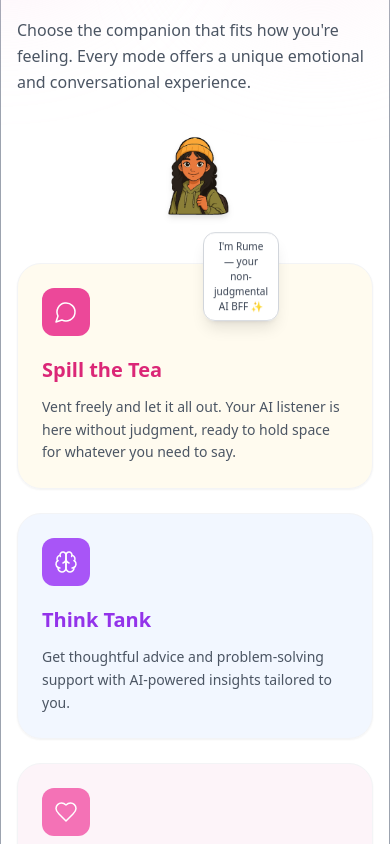
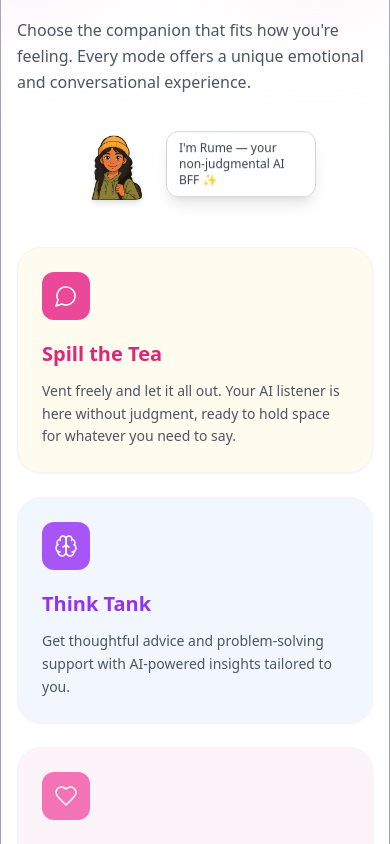
Before and after one commit to ert-developer/Teatalz_landing_page, a React (Vite) app: page / in a window 390 px wide. Shown: the part 1900-2744 px from the top of the page. Built offline with nearby package versions, Linux system fonts and the light colour scheme; no server answers.

Commit message:
Refactor HTML structure, enhance ScrollToTop functionality, and update pricing plan features

```diff
--- a/index.html
+++ b/index.html
@@ -1,15 +1,18 @@
-<!DOCTYPE html>
+<!doctype html>
 <html lang="en">
   <head>
     <meta charset="UTF-8" />
     <link rel="icon" type="image/png" href="/logo.png" />
     <meta name="viewport" content="width=device-width, initial-scale=1.0" />
-    <meta name="description" content="Teatalz - Your AI companion for emotional wellness. Talk, feel, and heal in a space made safe for you." />
+    <meta
+      name="description"
+      content="Teatalz - Your AI companion for emotional wellness. Talk, feel, and heal in a space made safe for you."
+    />
     <title>Teatalz - AI Companion for Emotional Wellness</title>
     <style>
       @font-face {
-        font-family: 'Elms Sans';
-        src: local('Elms Sans'), local('ElmsSans'), local('Elms-Sans');
+        font-family: "Elms Sans";
+        src: local("Elms Sans"), local("ElmsSans"), local("Elms-Sans");
         font-weight: 100 900;
         font-style: normal;
         font-display: swap;
@@ -22,12 +25,12 @@
       // Handle SPA redirect from 404.html on gh-pages
       (function () {
         var params = new URLSearchParams(window.location.search);
-        var redirect = params.get('p');
+        var redirect = params.get("p");
         if (redirect) {
-          params.delete('p');
+          params.delete("p");
           var remaining = params.toString();
-          var url = redirect + (remaining ? '?' + remaining : '');
-          window.history.replaceState(null, '', url);
+          var url = redirect + (remaining ? "?" + remaining : "");
+          window.history.replaceState(null, "", url);
         }
       })();
     </script>
--- a/src/App.tsx
+++ b/src/App.tsx
@@ -1,4 +1,5 @@
 import { Routes, Route, Navigate } from 'react-router-dom';
+import ScrollToTop from './components/ScrollToTop';
 import {
   Navbar,
   Hero,
@@ -46,14 +47,17 @@ function LandingPage() {
 
 function App() {
   return (
-    <Routes>
+    <>
+      <ScrollToTop />
+      <Routes>
       <Route path="/" element={<LandingPage />} />
       <Route path="/cookie-policy" element={<CookiePolicy />} />
       <Route path="/privacy-policy" element={<PrivacyPolicy />} />
       <Route path="/terms-of-service" element={<TermsOfService />} />
       <Route path="/data-protection" element={<DataProtection />} />
       <Route path="*" element={<Navigate to="/" replace />} />
-    </Routes>
+      </Routes>
+    </>
   );
 }
 
--- a/src/components/AIModes.tsx
+++ b/src/components/AIModes.tsx
@@ -122,9 +122,11 @@ export default function AIModes() {
             viewport={{ once: true }}
             transition={{ duration: 0.55, delay: 0.15 }}
           >
-            <div className="relative flex flex-col items-center">
+            {/* Mobile: row layout — avatar left, bubble right */}
+            {/* Desktop (sm+): column layout — bubble above, avatar below */}
+            <div className="flex flex-row items-center gap-3 sm:flex-col sm:items-center">
               {/* Avatar Image */}
-              <div className="w-24 h-24 lg:w-28 lg:h-28 relative z-10">
+              <div className="w-20 h-20 sm:w-24 sm:h-24 lg:w-28 lg:h-28 relative z-10 flex-shrink-0 sm:order-2">
                 <img
                   src={rume_avatar}
                   alt="Rume - AI Companion"
@@ -132,17 +134,15 @@ export default function AIModes() {
                 />
               </div>
 
-              {/* Bubble - Mobile: Below, Desktop: Above */}
+              {/* Bubble */}
               <motion.div
-                className="absolute top-full mt-3 sm:-top-14 left-1/2 -translate-x-1/2 z-20"
+                className="sm:order-1 sm:absolute sm:-top-14 sm:left-1/2 sm:-translate-x-1/2 z-20"
                 animate={{ y: [0, -4, 0] }}
                 transition={{ repeat: Infinity, duration: 3 }}
               >
-                <div className="px-2 sm:px-0">
-                  <p className="text-[10px] sm:text-sm font-medium text-gray-700 bg-white/95 backdrop-blur-md px-2.5 py-1.5 sm:px-4 sm:py-2.5 rounded-xl shadow-lg border border-gray-300 text-center max-w-[200px] sm:max-w-none sm:whitespace-nowrap">
-                    I'm Rume — your non-judgmental AI BFF ✨
-                  </p>
-                </div>
+                <p className="text-xs sm:text-sm font-medium text-gray-700 bg-white/95 backdrop-blur-md px-3 py-2 sm:px-4 sm:py-2.5 rounded-xl shadow-lg border border-gray-300 max-w-[150px] sm:max-w-none sm:whitespace-nowrap">
+                  I'm Rume — your non-judgmental AI BFF ✨
+                </p>
               </motion.div>
             </div>
           </motion.div>
--- a/src/components/Pricing.tsx
+++ b/src/components/Pricing.tsx
@@ -32,7 +32,11 @@ const pricingPlans: PricingPlan[] = [
   },
   {
     name: "PRO Pack",
-    features: ["500K sips/month", "Unlimited AI features", "Permanent storage"],
+    features: [
+      "500K sips/month",
+      "Unlimited AI features",
+      "Unlock dank, tarot",
+    ],
     bg: "bg-gradient-to-br from-pink-50 to-pink-100",
     hover:
       "hover:shadow-[0_0_25px_rgba(236,72,153,0.4)] hover:border-2 hover:border-pink-400",
--- /dev/null
+++ b/src/components/ScrollToTop.tsx
@@ -0,0 +1,12 @@
+import { useEffect } from 'react';
+import { useLocation } from 'react-router-dom';
+
+export default function ScrollToTop() {
+  const { pathname } = useLocation();
+
+  useEffect(() => {
+    window.scrollTo(0, 0);
+  }, [pathname]);
+
+  return null;
+}
```
